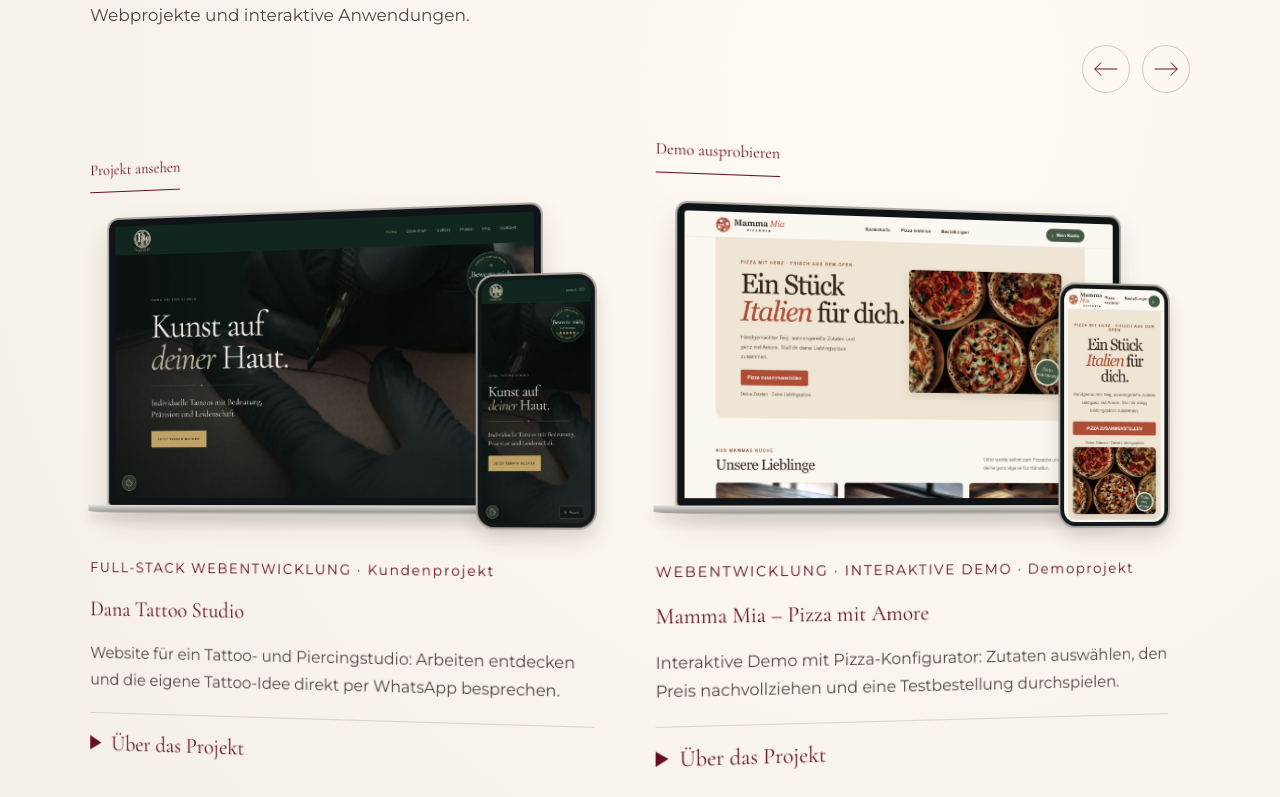
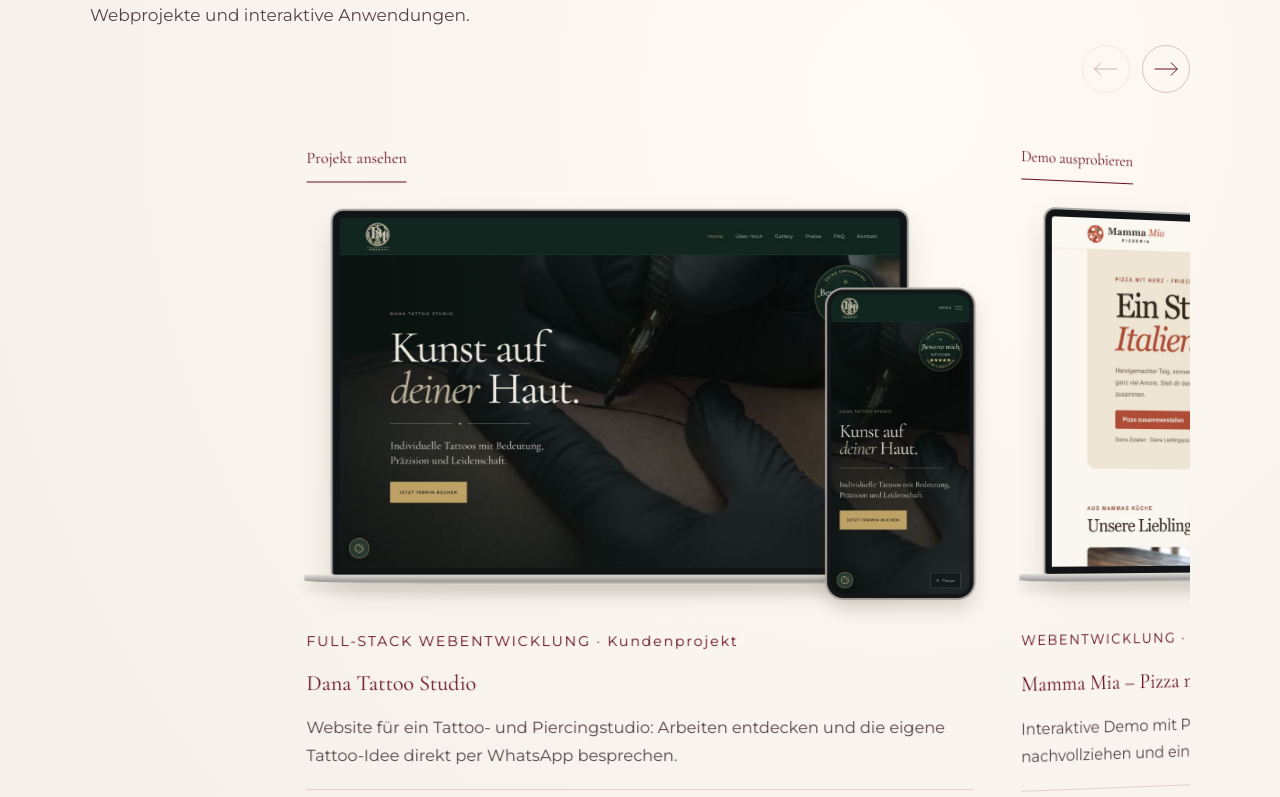
Before and after one commit to AnnaFillanna/anna-filippi.studio, a React (Vite) app: page /projekte in a window 1280 px wide. Shown: the part 440-1237 px from the top of the page. Built offline with nearby package versions, Linux system fonts and the light colour scheme; a web font is replaced by a local one.

Commit message:
Projektkarussell harmonischer zentrieren und Perspektive abschwächen

```diff
--- a/src/components/Projects/Projects.module.scss
+++ b/src/components/Projects/Projects.module.scss
@@ -462,23 +462,28 @@
 
 // Native scrolling preserves touch gestures and keyboard navigation.
 .projects .carousel {
+  --card-width: 60%;
+  --card-gap: 32px;
   position: relative;
   display: flex;
-  gap: 48px;
+  gap: var(--card-gap);
   overflow-x: auto;
   scroll-snap-type: x mandatory;
   scrollbar-width: none;
-  scroll-padding-inline: 24px;
-  padding: 28px 24px 56px;
-  margin-inline: -24px;
+  padding: 24px 0 40px;
+  margin-inline: 0;
   overscroll-behavior-x: contain;
-  perspective: 1600px;
+  perspective: 2200px;
   perspective-origin: var(--ring-center, 50%) 45%;
 
   &::-webkit-scrollbar { display: none; }
+  &::before, &::after {
+    content: "";
+    flex: 0 0 calc((100% - var(--card-width)) / 2 - var(--card-gap));
+  }
   > .card {
-    flex: 0 0 calc((100% - 48px) / 2);
-    scroll-snap-align: start;
+    flex: 0 0 var(--card-width);
+    scroll-snap-align: center;
     // Individual transforms compose with the existing reveal animation.
     translate: 0 0 var(--ring-depth, 0px);
     rotate: y var(--ring-angle, 0deg);
@@ -489,8 +494,8 @@
     outline-offset: 5px;
   }
   @media (max-width: 1000px) {
-    gap: 28px;
-    > .card { flex-basis: 100%; }
+    --card-width: 86%;
+    --card-gap: 16px;
   }
 }
 .carouselControls {
--- a/src/components/Projects/Projects.tsx
+++ b/src/components/Projects/Projects.tsx
@@ -27,14 +27,14 @@ export default function Projects({
       });
       const center = track.scrollLeft + track.clientWidth / 2;
       track.style.setProperty("--ring-center", `${center}px`);
-      const radius = track.clientWidth / (2 * Math.sin(22 * Math.PI / 180));
+      const radius = track.clientWidth / (2 * Math.sin(16 * Math.PI / 180));
       for (const card of Array.from(track.children) as HTMLElement[]) {
         // View the outside of a large vertical ring: its sides recede from us.
         const distance = Math.max(-1, Math.min(1,
           (card.offsetLeft + card.offsetWidth / 2 - center) / (track.clientWidth / 2)));
-        const angle = reducedMotion.matches ? 0 : distance * 22;
+        const angle = reducedMotion.matches ? 0 : distance * 16;
         const depth = reducedMotion.matches ? 0
-          : 60 - radius * (1 - Math.cos(angle * Math.PI / 180));
+          : 24 - radius * (1 - Math.cos(angle * Math.PI / 180));
         card.style.setProperty("--ring-angle", `${angle}deg`);
         card.style.setProperty("--ring-depth", `${depth}px`);
       }
@@ -60,11 +60,14 @@ export default function Projects({
     const track = trackRef.current;
     if (!track) return;
     const cards = Array.from(track.children) as HTMLElement[];
-    const step = cards.length > 1
-      ? cards[1].offsetLeft - cards[0].offsetLeft
-      : track.clientWidth;
-    track.scrollBy({
-      left: direction * step,
+    const center = track.scrollLeft + track.clientWidth / 2;
+    const nearest = cards.reduce((best, card, index) =>
+      Math.abs(card.offsetLeft + card.offsetWidth / 2 - center)
+        < Math.abs(cards[best].offsetLeft + cards[best].offsetWidth / 2 - center) ? index : best, 0);
+    const target = cards[Math.max(0, Math.min(cards.length - 1, nearest + direction))];
+    if (!target) return;
+    track.scrollTo({
+      left: target.offsetLeft + target.offsetWidth / 2 - track.clientWidth / 2,
       behavior: window.matchMedia("(prefers-reduced-motion: reduce)").matches ? "instant" : "smooth",
     });
   };
```
